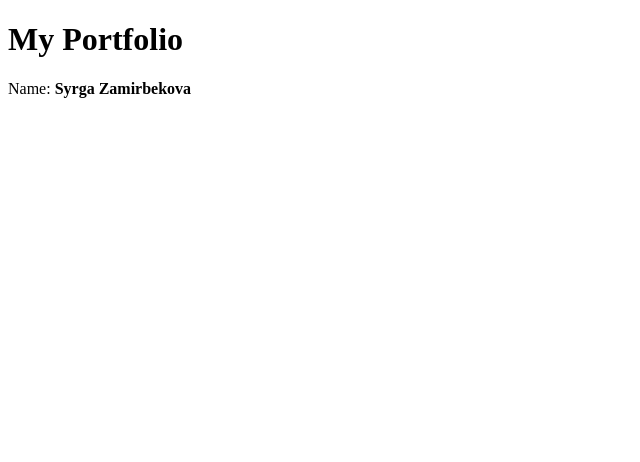
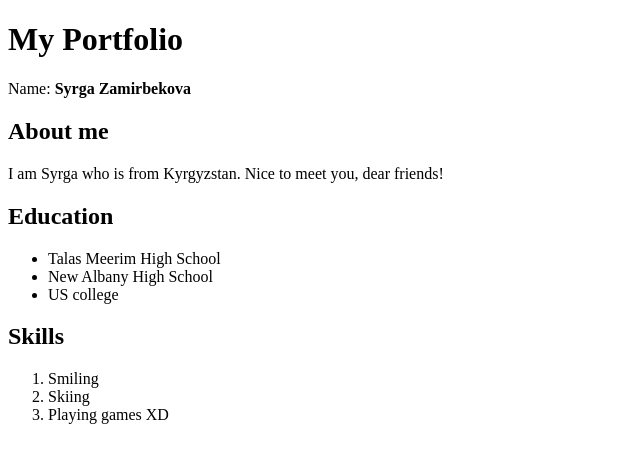
Before and after one commit to liltalas/Semantics, a plain HTML site: page index.html in a window 1280 px wide. Shown: the whole page, without its empty margins (0-640 px from the left). Drawn offline with Linux system fonts and the light colour scheme.

Commit message:
Added education and skills

```diff
--- a/index.html
+++ b/index.html
@@ -1,10 +1,25 @@
 <!DOCTYPE html>
 <html>
     <head>
-
     </head>
     <body>
         <h1> My Portfolio</h1>
         <p> Name: <strong>Syrga Zamirbekova</strong> </p>
+        <h2> About me</h2>
+        <p> I am Syrga who is from Kyrgyzstan. Nice to meet you, dear friends!</p>
+
+        <h2> Education</h2>
+        <ul>
+            <li>Talas Meerim High School</li>
+            <li>New Albany High School</li>
+            <li>US college</li>
+        </ul>
+
+        <h2> Skills</h2>
+        <ol>
+            <li>Smiling</li>
+            <li>Skiing</li>
+            <li>Playing games XD</li>
+        </ol>
     </body>
 </html>
```
